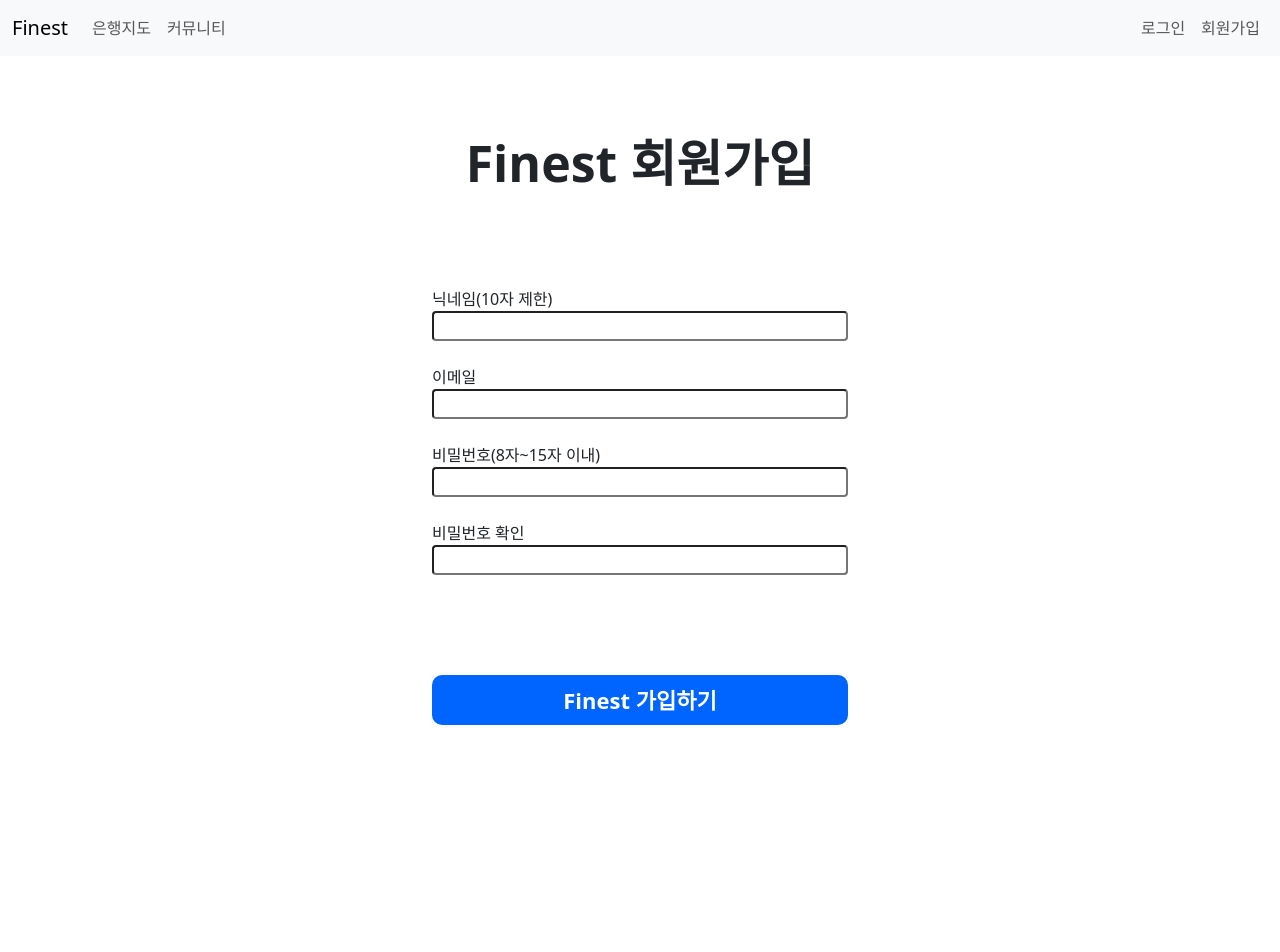
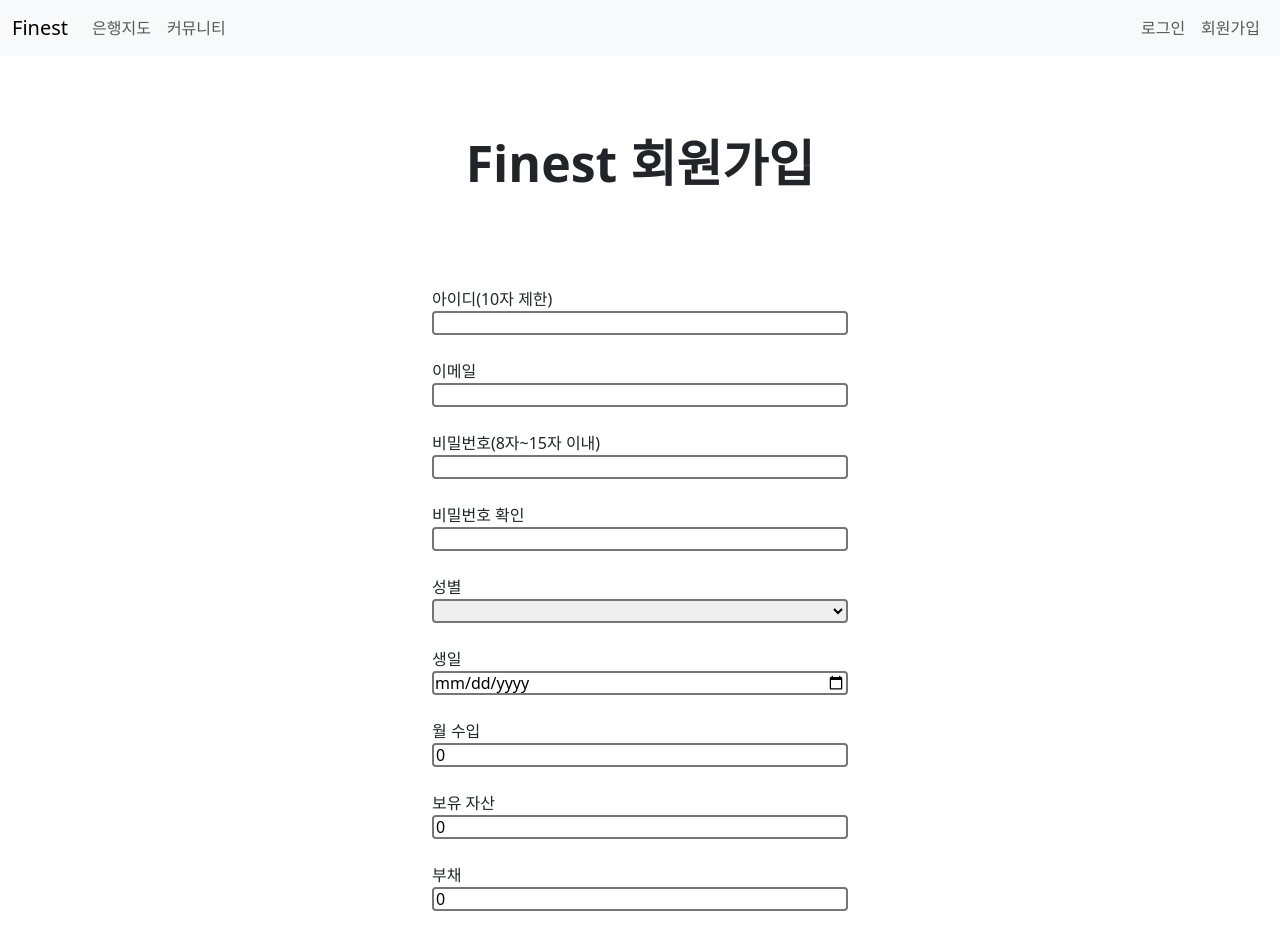
Before and after one commit to qwert0175/Finest, a Vue app in the folder vue-project/: page /finestsignupview in a window 1280 px wide. Shown: the top 952 px of the page. Before the commit the page ends 825 px from the top, so only its background shows below. Built offline with nearby package versions, Linux system fonts and the light colour scheme.

Commit message:
[FNT] 프론트엔드 로그인 구현

```diff
--- /dev/null
+++ b/vue-project/src/stores/userinfo.js
@@ -0,0 +1,9 @@
+import { ref, computed } from 'vue'
+import { defineStore } from 'pinia'
+
+export const useUserInfoStore = defineStore('userinfo', () => {
+    // 로그인 토큰
+    const authToken = ref('');
+
+    return { authToken }
+  })
--- a/vue-project/src/views/FinestSignupView.vue
+++ b/vue-project/src/views/FinestSignupView.vue
@@ -4,17 +4,35 @@
             <p>Finest 회원가입</p>
         </div>
         <form class="finest-signup-form" @submit.prevent="goToFinestSignUpView">
-            <label for="username">닉네임(10자 제한)</label>
+            <label for="username">아이디(10자 제한)</label>
             <input type="text" id="username" maxlength="10" v-model.trim="username"><br>
 
             <label for="email">이메일</label>
-            <input type="text" id="email" v-model.trim="email"><br>
+            <input type="text" id="email" v-model="email"><br>
 
             <label for="password1">비밀번호(8자~15자 이내)</label>
-            <input type="password" id="password" maxlength="15" v-model.trim="password1"><br>
+            <input type="password" id="password1" maxlength="15" v-model.trim="password1"><br>
 
             <label for="password2">비밀번호 확인</label>
-            <input type="password" id="password-confirm" maxlength="15" v-model.trim="password2">
+            <input type="password" id="password2" maxlength="15" v-model.trim="password2"><br>
+
+            <label for="gender">성별</label>
+            <select id="gender" v-model="gender">
+                <option value="male">남성</option>
+                <option value="female">여성</option>
+            </select><br>
+
+            <label for="birthday">생일</label>
+            <input type="date" id="birthday" v-model="birthday"><br>
+
+            <label for="salary">월 수입</label>
+            <input type="number" min="0" max="999999999999" id="salary" v-model="salary"><br>
+
+            <label for="asset">보유 자산</label>
+            <input type="number" min="0" max="999999999999" id="asset" v-model="asset"><br>
+
+            <label for="debt">부채</label>
+            <input type="number" min="0" max="999999999999" id="debt" v-model="debt"><br>
 
             <input class="finest-signup-button" type="submit" value="Finest 가입하기">
         </form>
@@ -30,18 +48,46 @@
   const email = ref(null)
   const password1 = ref(null)
   const password2 = ref(null)
+  const gender = ref(null)
+  const birthday = ref(null)
+  const salary = ref(0)
+  const asset = ref(0)
+  const debt = ref(0)
 
   const router = useRouter()
 
+  const calculateAge = (birthday) => {
+    if (!birthday) {
+      return null
+    } else {
+      const birthDate = new Date(birthday)
+      const today = new Date()
+      let age = today.getFullYear() - birthDate.getFullYear()
+      const monthDifference = today.getMonth() - birthDate.getMonth()
+      if (monthDifference < 0 || (monthDifference === 0 && today.getDate() < birthDate.getDate())) {
+          age--
+      }
+      return age
+  }
+  }
+
   const goToFinestSignUpView = function () {
+    const age = calculateAge(birthday.value)
+    console.log(age)
     axios ({
       method: 'post',
-          url: 'http://127.0.0.1:8000/accounts/signup/',
+      url: 'http://127.0.0.1:8000/api/v1/accounts/registration/',
       data: {
         username: username.value,
-              email: email.value,
+        email: email.value || null,
         password1: password1.value,
-              password2: password2.value
+        password2: password2.value,
+        birthday: birthday.value || null,
+        age: age || null,
+        gender: gender.value || null,
+        salary: salary.value,
+        asset: asset.value,
+        debt: debt.value
       }
     })
     .then(res => {
@@ -51,7 +97,7 @@
     .catch(err => {
       console.log(err)
       for (const e in err.response.data) {
-                alert(err.response.data[e])
+        alert(`${e}: ${err.response.data[e]}`)
       }
     })
   }
@@ -90,7 +136,9 @@
     border: 0px;
   }
 
-  input {
+  input, select {
     border-radius: 4px;
+    border: 2px solid  rgb(118, 118, 118);
+    height: 24px;
   }
   </style>
--- a/vue-project/src/views/LoginView.vue
+++ b/vue-project/src/views/LoginView.vue
@@ -3,14 +3,14 @@
         <div class="title">
             <p>로그인</p>
         </div>
-        <form class="login-form">
+        <form class="login-form" @submit.prevent="finestLogin">
             <div class="input-container">
-                <div class="label-text">Email Address</div>
-                <input class="input-content" type="email" id="email" name="email" placeholder="이메일을 입력하세요">
+                <div class="label-text">Username</div>
+                <input class="input-content" type="Username" id="Username" name="Username" v-model="username" placeholder="아이디를 입력하세요">
             </div>
             <div class="input-container">
                 <div class="label-text">Password</div>
-                <input class="input-content" type="password" id="password" name="password" placeholder="패스워드를 입력하세요">
+                <input class="input-content" type="password" id="password" name="password" v-model="password" placeholder="패스워드를 입력하세요">
             </div>
             <a href="">Forgot Password?</a>
             <div class="button-container">
@@ -24,6 +24,36 @@
 </template>
 
 <script setup>
+import { ref } from 'vue';
+import { useRouter } from 'vue-router';
+import axios from 'axios';
+import { useUserInfoStore } from '@/stores/userinfo';
+const userInfoStore = useUserInfoStore();
+const username = ref('');
+const password = ref('');
+const router = useRouter();
+const finestLogin = () => {
+    axios ({
+      method: 'post',
+      url: 'http://127.0.0.1:8000/api/v1/accounts/login/',
+      data: {
+        username: username.value,
+        password: password.value,
+      }
+    })
+    .then(res => {
+      console.log(res)
+      userInfoStore.authToken = res.data.key
+      console.log(userInfoStore.authToken)
+      router.push({name: 'homeview'})
+    })
+    .catch(err => {
+      console.log(err)
+      for (const e in err.response.data) {
+        alert(err.response.data[e])
+      }
+    })
+  }
 </script>
 
 <style scoped>
--- a/vue-project/src/views/ProductView.vue
+++ b/vue-project/src/views/ProductView.vue
@@ -7,7 +7,7 @@
       <button :class="{onSelected: isDeposit}" @click="isDeposit = true">예금</button>
       <button :class="{onSelected: !isDeposit}" @click="isDeposit = false">적금</button>
     </div>
-    <div class="product-area">
+    <div class="product-section">
       <DepositInfo v-if="isDeposit" />
       <SavingInfo v-else/>
     </div>
@@ -58,4 +58,8 @@ const isDeposit = ref(true)
     color: white;
   }
 }
+
+.product-section {
+  margin: 20px;
+}
 </style>
```
Also changed, not shown: 1 other file (tests, documents, lock files or other folders). Lines whose indentation alone changed are shown as unchanged.
